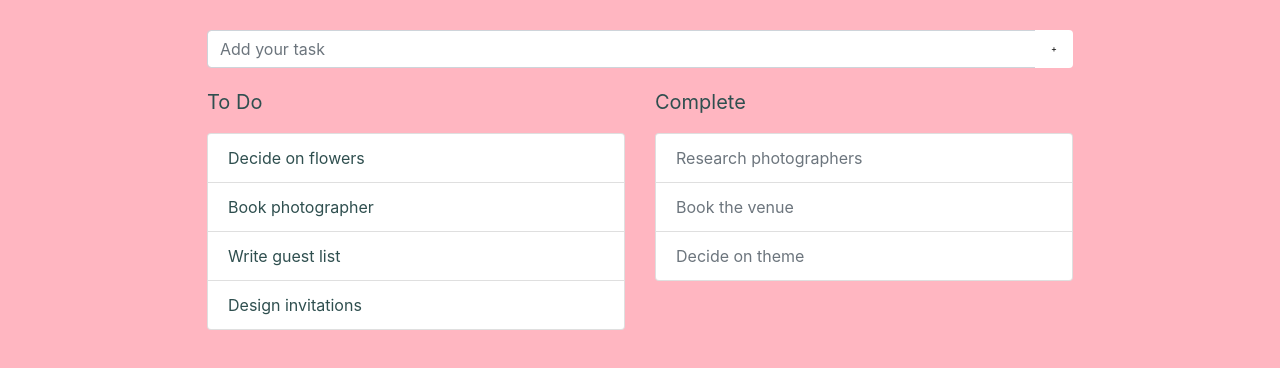
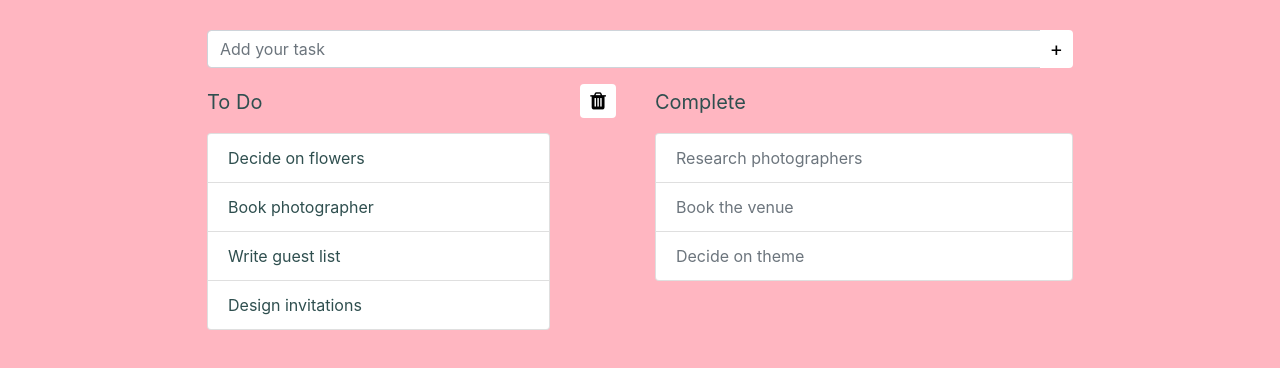
Before and after one commit to HanaSoph/ToDoApp, a plain HTML site: page index.html in a window 1280 px wide. Shown: the part 282-650 px from the top of the page. Drawn offline with nearby package versions, Linux system fonts and the light colour scheme.

Commit message:
created a delete button but can't yet work out the correct placement to be always next to the list row items

```diff
--- a/index.html
+++ b/index.html
@@ -28,7 +28,7 @@
                             <input type="text" class="form-control" placeholder="Add your task" aria-label="Add Task"
                                 aria-describedby="button-addon2">
                             <div class="input-group-append">
-                                <button class="btn btn-outline-secondary" type="button" id="button-addon2">+</button>
+                                <button class="btn btn-outline-secondary" type="button" style="padding: 2px 10px; font-size: 20px;" id="button-addon2">+</button>
                             </div>
                         </div>
                     </div>
@@ -40,7 +40,7 @@
         <section>
             <div class="container">
                 <div class="row">
-                    <div class="col-sm-6">
+                    <div class="col-sm-5">
                         <div class="todotitle">
                             <p> To Do</p>
                         </div>
@@ -51,6 +51,10 @@
                             <li class="list-group-item">Design invitations</li>
                         </ul>
                     </div>
+                    <div class="col-sm-1">
+                        <button class="btn"><i class="fa fa-trash"></i></button>
+                    </div>
+
                     <div class="col-sm-6">
                         <div class="todotitle">
                             <p> Complete</p>
--- a/styles.css
+++ b/styles.css
@@ -52,8 +52,8 @@ body, html {
     background-color: white;
     border: none;
     color: black;
-    padding: 12px 16px;
-    font-size: 9px;
+    padding: 2px 10px;
+    font-size: 20px;
     cursor: pointer;
   }
 
```
